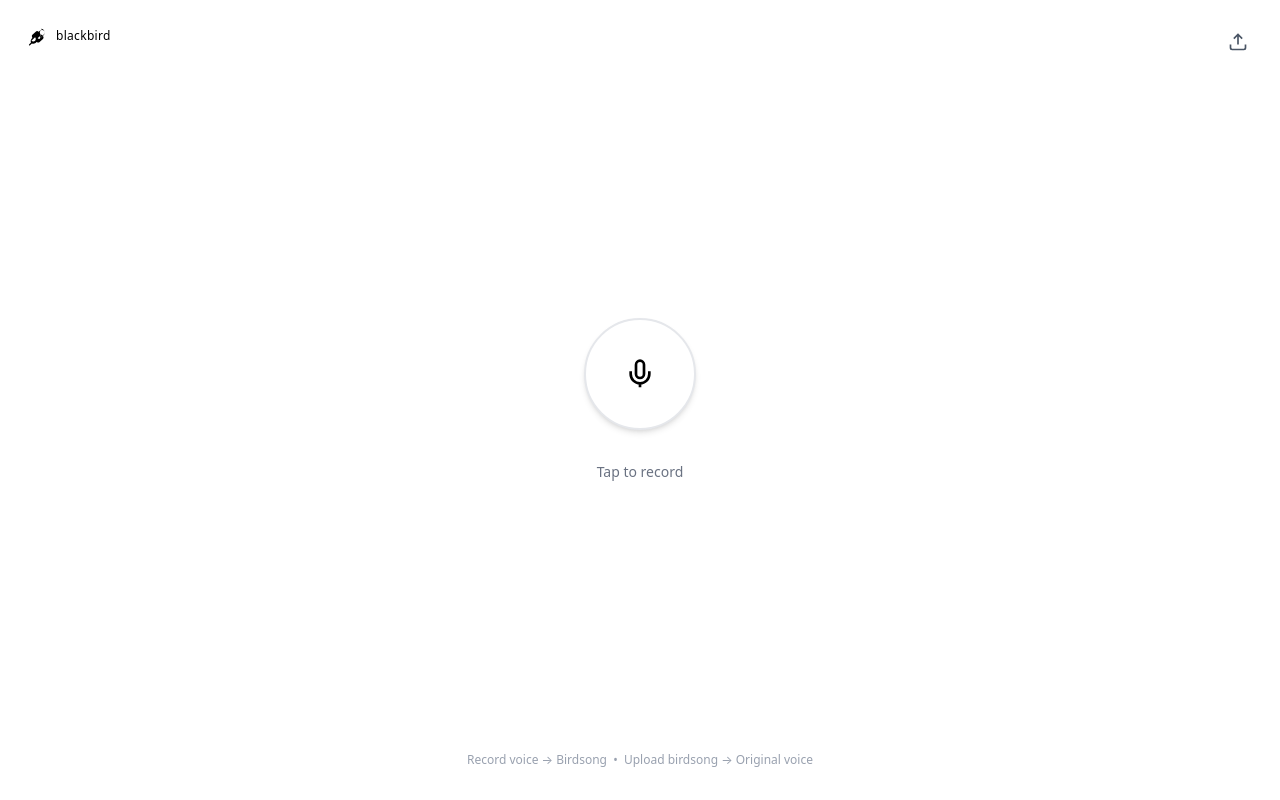
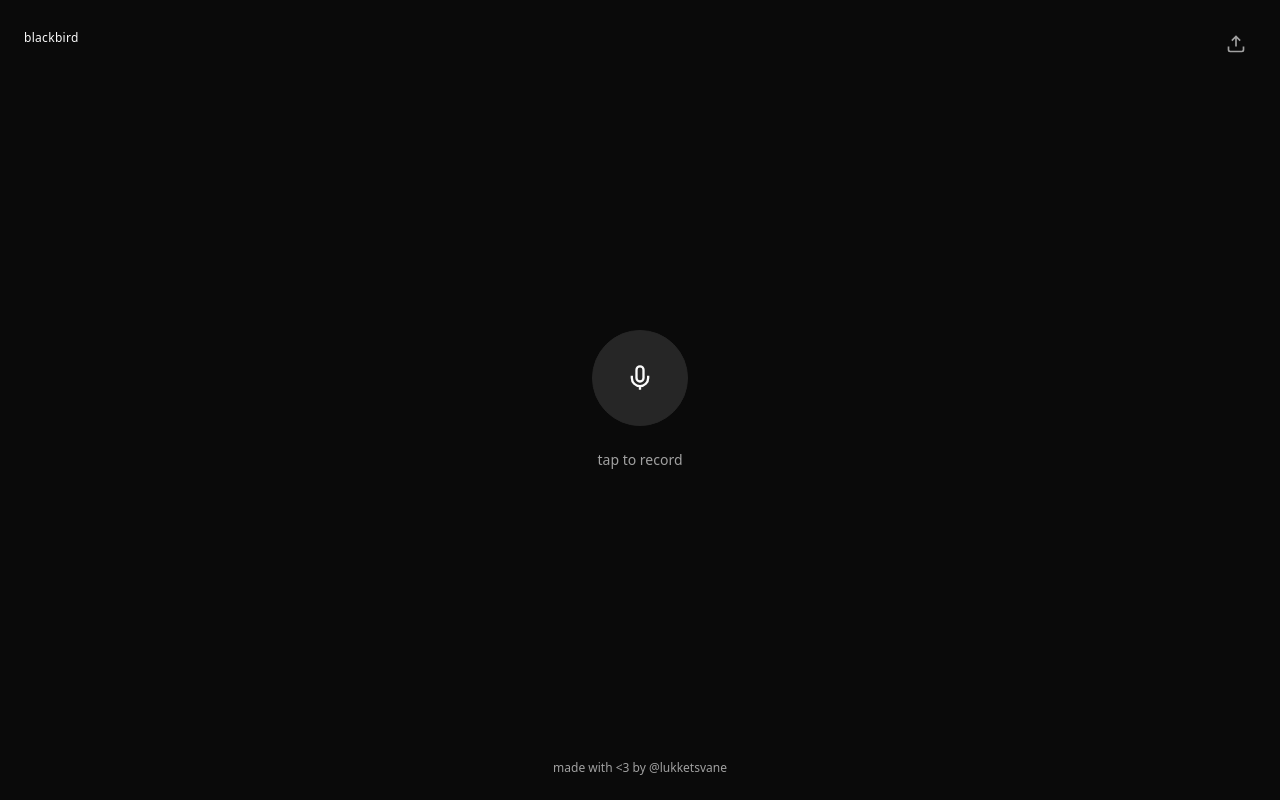
Before and after one commit to lukketsvane/blackbird, a Next.js app: page / in a window 1280 px wide. Built offline with nearby package versions, Linux system fonts and the light colour scheme.

Commit message:
Add README, dark mode UI, iOS native feel, update footer
Co-authored-by: lukketsvane <41840333+lukketsvane@users.noreply.github.com>

```diff
--- a/app/globals.css
+++ b/app/globals.css
@@ -125,19 +125,25 @@
     -webkit-touch-callout: none;
     -webkit-user-select: none;
     user-select: none;
+    position: fixed;
+    width: 100%;
+    height: 100%;
+    overflow: hidden;
   }
   html {
     overscroll-behavior: none;
-    touch-action: manipulation;
+    touch-action: none;
+    position: fixed;
+    width: 100%;
+    height: 100%;
+    overflow: hidden;
   }
 }
 
 /* iOS safe areas */
-@supports (padding: env(safe-area-inset-top)) {
-  body {
-    padding-top: env(safe-area-inset-top);
-    padding-bottom: env(safe-area-inset-bottom);
-    padding-left: env(safe-area-inset-left);
-    padding-right: env(safe-area-inset-right);
-  }
+.safe-top {
+  padding-top: env(safe-area-inset-top);
 }
+.safe-bottom {
+  padding-bottom: env(safe-area-inset-bottom);
+}
--- a/app/layout.tsx
+++ b/app/layout.tsx
@@ -4,7 +4,7 @@ import "./globals.css"
 
 export const metadata: Metadata = {
   title: "Blackbird",
-  description: "Real-time voice to blackbird converter",
+  description: "Voice to birdsong converter",
   manifest: "/manifest.json",
   appleWebApp: {
     capable: true,
@@ -20,12 +20,10 @@ export const viewport: Viewport = {
   width: "device-width",
   initialScale: 1,
   maximumScale: 1,
+  minimumScale: 1,
   userScalable: false,
   viewportFit: "cover",
-  themeColor: [
-    { media: "(prefers-color-scheme: light)", color: "#ffffff" },
-    { media: "(prefers-color-scheme: dark)", color: "#0a0a0a" },
-  ],
+  themeColor: "#0a0a0a",
 }
 
 export default function RootLayout({
@@ -34,13 +32,13 @@ export default function RootLayout({
   children: React.ReactNode
 }) {
   return (
-    <html lang="en" className="bg-background">
+    <html lang="en" className="dark">
       <head>
         <meta name="apple-mobile-web-app-capable" content="yes" />
         <meta name="apple-mobile-web-app-status-bar-style" content="black-translucent" />
         <link rel="apple-touch-icon" href="/apple-icon.jpg" />
       </head>
-      <body className="font-sans antialiased overscroll-none">{children}</body>
+      <body className="font-sans antialiased overflow-hidden">{children}</body>
     </html>
   )
 }
--- a/app/page.tsx
+++ b/app/page.tsx
@@ -395,25 +395,15 @@ export default function BlackbirdConverter() {
     }
   };
 
-  // Blackbird SVG icon matching the app icon
-  const BlackbirdIcon = () => (
-    <svg viewBox="0 0 100 100" className="w-6 h-6" fill="currentColor">
-      <path d="M75 25c-5 0-10 3-13 7l-5-2c-3-1-6 0-8 2L35 45c-2 2-3 5-2 8l2 5c-4 3-7 8-7 13 0 2 0 4 1 6l-8 8c-1 1-1 3 0 4s3 1 4 0l8-8c2 1 4 1 6 1 5 0 10-3 13-7l5 2c3 1 6 0 8-2l14-13c2-2 3-5 2-8l-2-5c4-3 7-8 7-13 0-9-7-16-16-16zM39 73c-3 0-6-1-8-3l15-15c2 2 3 5 3 8 0 6-4 10-10 10zm22-12l-4-2 10-10 2 4c1 2 0 4-1 5l-4 4c-1 1-2 1-3-1zm8-18c-2-2-3-5-3-8 0-6 4-10 10-10s10 4 10 10c0 3-1 6-3 8L68 58l-2-4c-1-2 0-4 1-5l4-4c1-1 3-1 4 1l4 2-10 10z"/>
-    </svg>
-  );
-
   return (
-    <div className="min-h-screen bg-white flex flex-col items-center justify-center relative select-none">
-      {/* Header - minimal blackbird branding */}
-      <div className="absolute top-6 left-6 flex items-center gap-2">
-        <div className="text-black">
-          <BlackbirdIcon />
-        </div>
-        <span className="text-xs font-medium text-black tracking-wide">blackbird</span>
+    <div className="fixed inset-0 w-screen h-screen bg-background flex flex-col items-center justify-center select-none overflow-hidden touch-none">
+      {/* Header */}
+      <div className="absolute top-6 left-6 safe-top">
+        <span className="text-xs font-medium text-foreground tracking-wide">blackbird</span>
       </div>
 
-      {/* Controls - top right */}
-      <div className="absolute top-6 right-6 flex items-center gap-3">
+      {/* Controls */}
+      <div className="absolute top-6 right-6 flex items-center gap-2 safe-top">
         <input
           ref={fileInputRef}
           type="file"
@@ -423,66 +413,66 @@ export default function BlackbirdConverter() {
         />
         <button
           onClick={() => fileInputRef.current?.click()}
-          className="p-2 rounded-full hover:bg-gray-100 transition-colors"
-          title="Upload birdsong to decode"
+          className="w-10 h-10 rounded-full flex items-center justify-center active:bg-secondary transition-colors"
+          title="Upload"
         >
-          <svg className="w-5 h-5 text-gray-600" viewBox="0 0 24 24" fill="none" stroke="currentColor" strokeWidth="2">
+          <svg className="w-5 h-5 text-muted-foreground" viewBox="0 0 24 24" fill="none" stroke="currentColor" strokeWidth="2">
             <path d="M21 15v4a2 2 0 0 1-2 2H5a2 2 0 0 1-2-2v-4M17 8l-5-5-5 5M12 3v12" />
           </svg>
         </button>
         {processedBuffer && state === "idle" && (
           <button
             onClick={handleDownload}
-            className="p-2 rounded-full hover:bg-gray-100 transition-colors"
+            className="w-10 h-10 rounded-full flex items-center justify-center active:bg-secondary transition-colors"
             title="Download"
           >
-            <svg className="w-5 h-5 text-gray-600" viewBox="0 0 24 24" fill="none" stroke="currentColor" strokeWidth="2">
+            <svg className="w-5 h-5 text-muted-foreground" viewBox="0 0 24 24" fill="none" stroke="currentColor" strokeWidth="2">
               <path d="M21 15v4a2 2 0 0 1-2 2H5a2 2 0 0 1-2-2v-4M7 10l5 5 5-5M12 15V3" />
             </svg>
           </button>
         )}
       </div>
 
-      {/* Main Button - clean circular design */}
+      {/* Main Button */}
       <button
         onClick={handleTap}
         disabled={state === "processing"}
-        className="relative w-28 h-28 rounded-full bg-white border-2 border-gray-200 flex items-center justify-center transition-all active:scale-95 hover:border-gray-300 hover:shadow-lg shadow-md"
+        className="relative w-24 h-24 rounded-full bg-secondary border border-border flex items-center justify-center transition-transform active:scale-95"
       >
         {state === "processing" ? (
-          <svg className="w-8 h-8 text-gray-400 animate-spin" viewBox="0 0 24 24" fill="none" stroke="currentColor" strokeWidth="2">
+          <svg className="w-7 h-7 text-muted-foreground animate-spin" viewBox="0 0 24 24" fill="none" stroke="currentColor" strokeWidth="2">
             <path d="M21 12a9 9 0 1 1-6.219-8.56" />
           </svg>
         ) : state === "recording" ? (
           <>
             <div
-              className="absolute inset-0 rounded-full bg-black/5 transition-transform"
+              className="absolute inset-0 rounded-full bg-foreground/10 transition-transform"
               style={{ transform: `scale(${1 + audioLevel * 0.3})`, opacity: 0.3 + audioLevel * 0.7 }}
             />
-            <div className="w-6 h-6 bg-black rounded-sm" />
+            <div className="w-5 h-5 bg-foreground rounded-sm" />
           </>
         ) : state === "playing" ? (
-          <div className="w-6 h-6 bg-black rounded-sm" />
+          <div className="w-5 h-5 bg-foreground rounded-sm" />
         ) : (
-          <svg className="w-8 h-8 text-black" viewBox="0 0 24 24" fill="none" stroke="currentColor" strokeWidth="2">
+          <svg className="w-7 h-7 text-foreground" viewBox="0 0 24 24" fill="none" stroke="currentColor" strokeWidth="2">
             <path d="M12 2a3 3 0 0 0-3 3v7a3 3 0 0 0 6 0V5a3 3 0 0 0-3-3Z" />
             <path d="M19 10v2a7 7 0 0 1-14 0v-2M12 19v3" />
           </svg>
         )}
       </button>
 
-      {/* Status text */}
-      <p className="mt-8 text-sm text-gray-500 font-medium">
-        {state === "idle" && "Tap to record"}
-        {state === "recording" && "Recording..."}
-        {state === "processing" && (mode === "decode" ? "Restoring voice..." : "Converting to birdsong...")}
-        {state === "playing" && (mode === "decode" ? "Playing restored voice" : "Playing birdsong")}
+      {/* Status */}
+      <p className="mt-6 text-sm text-muted-foreground font-medium">
+        {state === "idle" && "tap to record"}
+        {state === "recording" && "recording"}
+        {state === "processing" && (mode === "decode" ? "decoding" : "encoding")}
+        {state === "playing" && (mode === "decode" ? "voice" : "birdsong")}
       </p>
 
-      {/* Instructions - bottom */}
-      <div className="absolute bottom-8 text-center">
-        <p className="text-xs text-gray-400">
-          Record voice → Birdsong &nbsp;•&nbsp; Upload birdsong → Original voice
+      {/* Footer */}
+      <div className="absolute bottom-6 text-center safe-bottom">
+        <p className="text-xs text-muted-foreground">
+          made with &lt;3 by <a href="https://github.com/lukketsvane/blackbird" className="active:text-foreground transition-colors">@lukketsvane</a>
         </p>
       </div>
     </div>
```
Also changed, not shown: 1 other file (tests, documents, lock files or other folders).
